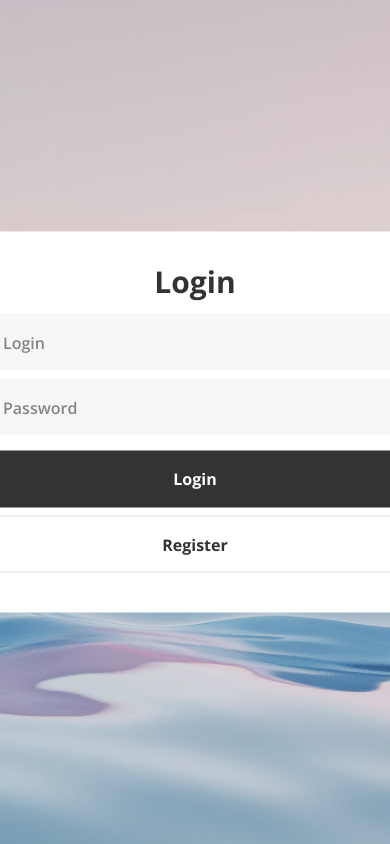
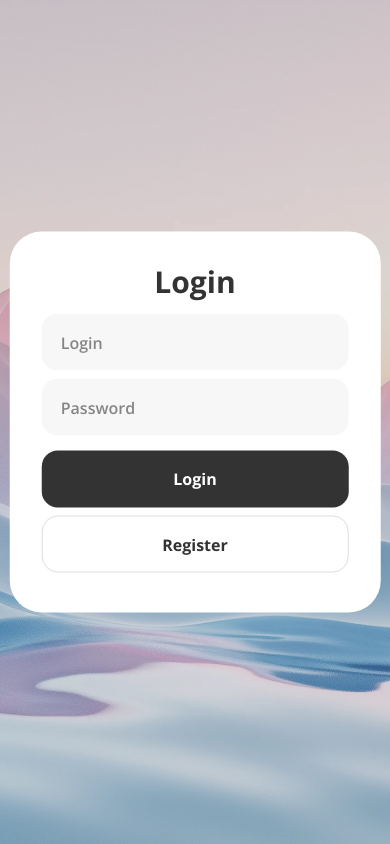
Before and after one commit to itmo-english-project/frontend, an Angular app: page / in a window 390 px wide. Built offline with nearby package versions, Linux system fonts and the light colour scheme.

Commit message:
feat: auth markup responsiveness

```diff
--- a/src/app/components/auth/auth.component.html
+++ b/src/app/components/auth/auth.component.html
@@ -4,7 +4,7 @@
         <div class="mb-2">
             <h1>Login</h1>
         </div>
-        <div class="d-flex flex-column mb-2">
+        <div class="d-flex flex-column mb-2 mw-100">
             <input class="auth-input" placeholder="Login" />
             <input class="auth-input" placeholder="Password" />
         </div>
--- a/src/app/components/auth/auth.component.scss
+++ b/src/app/components/auth/auth.component.scss
@@ -16,6 +16,9 @@
     display: flex;
     flex-direction: column;
     align-items: center;
+    @media screen and (max-width: calc($md - $eps)) {
+        max-width: 95%;
+    }
 }
 
 .bg {
--- a/src/styles.scss
+++ b/src/styles.scss
@@ -109,6 +109,7 @@ a.disabled {
     margin-bottom: 8px;
     font-size: 16px;
     transition: .2s ease-in-out;
+    max-width: 100%;
 }
 
 .auth-input {
```
